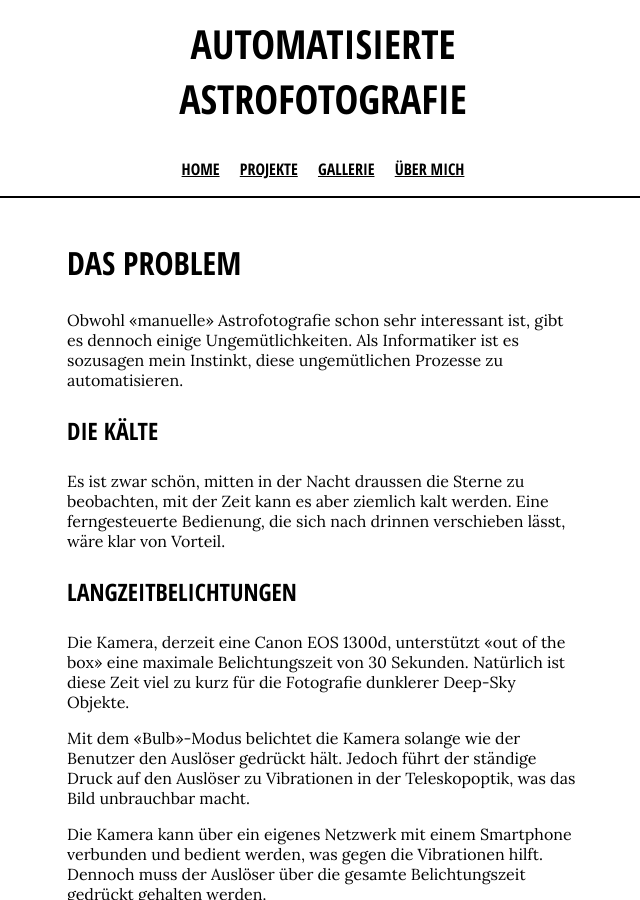
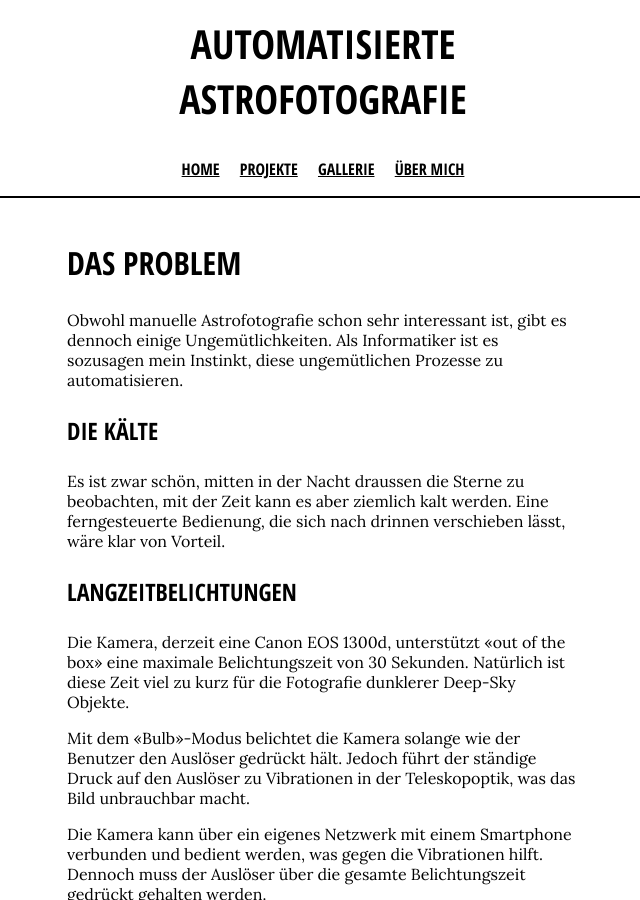
Before and after one commit to fabianboesiger/fabianboesiger.github.io, a Jekyll site: the page built from _posts/2021-03-26-astrophotography-setup.md, in a window 1280 px wide and 900 px high. Shown: the whole window, without its empty margins (317-957 px from the left). Built offline with Jekyll 4.4.1, drawn with Linux system fonts in a browser that asks for light colours.

```diff
--- a/_posts/2021-03-26-astrophotography-setup.md
+++ b/_posts/2021-03-26-astrophotography-setup.md
@@ -8,7 +8,7 @@ tags: [Astrofotografie, Automatisierung, Raspberry Pi]
 
 ## Das Problem
 
-Obwohl "manuelle" Astrofotografie schon sehr interessant ist, gibt es dennoch einige Ungemütlichkeiten. Als Informatiker ist es sozusagen mein Instinkt, diese ungemütlichen Prozesse zu automatisieren.
+Obwohl manuelle Astrofotografie schon sehr interessant ist, gibt es dennoch einige Ungemütlichkeiten. Als Informatiker ist es sozusagen mein Instinkt, diese ungemütlichen Prozesse zu automatisieren.
 
 ### Die Kälte
 
```
